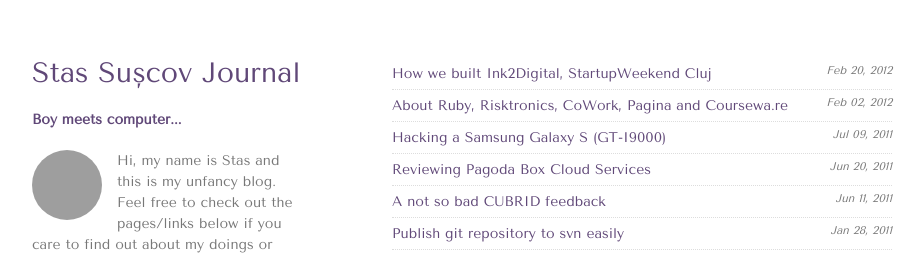
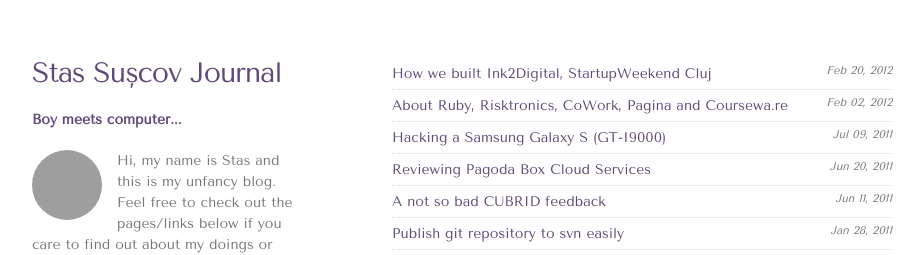
Before and after one commit to stas/stas.github.com, a Jekyll site: the page built from index.html, in a window 1280 px wide. Shown: the top 255 px of the page, without its empty margins (178-1102 px from the left). Built offline with Jekyll 4.4.1, drawn with Linux system fonts in a browser that asks for light colours; grey boxes are pictures that could not be loaded.

Commit message:
Fix header title.

```diff
--- a/assets/css/custom.css
+++ b/assets/css/custom.css
@@ -80,3 +80,7 @@ ul.posts {
 h4.related {
   margin-bottom: 5px;
 }
+
+header > h1 {
+  letter-spacing: -1px;
+}
```
